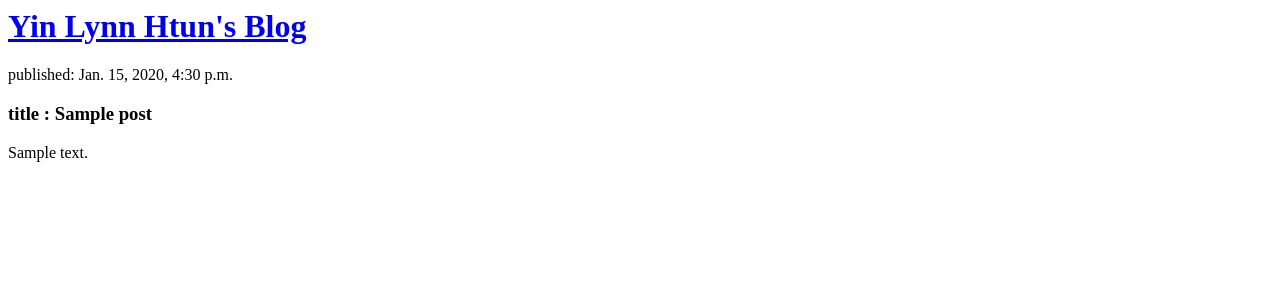
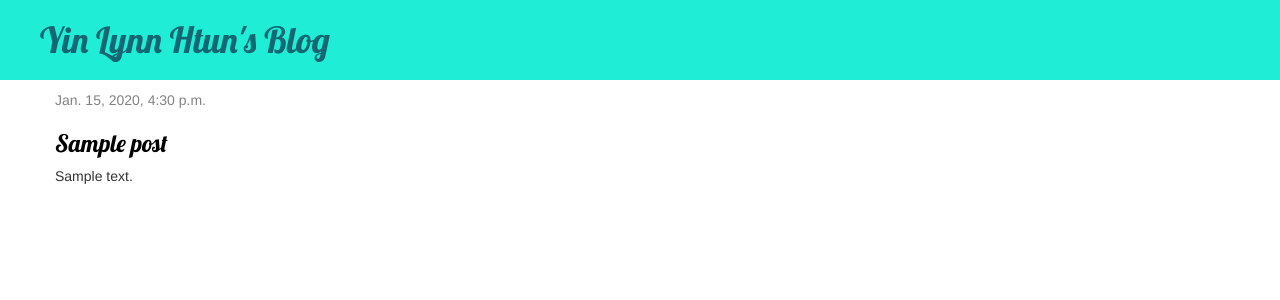
Before and after one commit to Liam-Lynn/DjangoBlog, a Django app: page / in a window 1280 px wide. Shown: the top 300 px of the page. Run offline with Django 3.2, Linux system fonts and the light colour scheme; tables that the repository leaves empty hold one stand-in row (values such as "Sample post"); some libraries are stand-ins or nearby versions.

Commit message:
Added view and template for detailed blog as well as CSS for the site

```diff
--- /dev/null
+++ b/blog/static/css/blog.css
@@ -0,0 +1,46 @@
+h1 a , h3 a {
+  color: #126773;
+  font-family: 'Lobster'
+}
+
+
+.pageheader	{
+  background-color:	#20edd6;
+  margin-top:	0;
+  padding:	20px	20px	20px	40px;
+}
+
+.content {
+  margin-left: 40px
+}
+
+h1 , h2 , h3 , h4{
+  font-family: "Lobster"
+}
+
+.date {
+  color : #828282;
+}
+
+.save {
+  float: right;
+}
+
+.post-form textarea , .post-form input{
+  width : 100%
+}
+
+.top-menu , .top-menu:hover , .top-menu:visited{
+  color : #ffffff;
+  float: right;
+  font-size: 26pt;
+  margin-right: 20px
+}
+
+.post{
+  margin-bottom: 70px
+}
+
+.post h3 a , .post h3 a:visited{
+  color: #000000;
+}
--- /dev/null
+++ b/blog/templates/blog/base.html
@@ -0,0 +1,30 @@
+{% load static %}
+<html>
+  <head>
+    <link	rel="stylesheet"	href="//maxcdn.bootstrapcdn.com/bootstrap/3.2.0/css/bootstrap.min.css">
+    <link	rel="stylesheet"	href="//maxcdn.bootstrapcdn.com/bootstrap/3.2.0/css/bootstrap-theme.min.css">
+    <link	href="//fonts.googleapis.com/css?family=Lobster&subset=latin,latin-ext"	rel="stylesheet"	type="text/css">
+    <link rel="stylesheet"  href="{% static 'css/blog.css' %}">
+    <title>Yin Lynn Htun's blog</title>
+  </head>
+  <body>
+    <div>
+      <h1 class="pageheader">
+        <a href="#"> Yin Lynn Htun's Blog</a>
+      </h1>
+
+    </div>
+
+    <div class="content container">
+      <div class="row">
+        <div class="col-md-8">
+          {% block content %}
+          {% endblock %}
+        </div>
+      </div>
+
+    </div>
+
+
+    </body>
+    </html>
--- a/blog/templates/blog/post_list.html
+++ b/blog/templates/blog/post_list.html
@@ -1,23 +1,14 @@
-<html>
-  <head>
-    <title>Yin Lynn Htun's blog</title>
-  </head>
-  <body>
-    <div>
-      <h1>
-        <a href="#"> Yin Lynn Htun's Blog</a>
-      </h1>
+{% extends 'blog/base.html' %}
 
+{% block content %}
+  {%for post in posts %}
+    <div class="post">
+      <div class="date">
+        <p>{{post.published_date}} </p>
+      </div>
+      <h3><a href="{% url 'post_detail' pk=post.pk %}"> {{post.title}}</a></h3>
+      <p>{{post.text|linebreaksbr }}</p>
+      <br>
     </div>
-
-    <div>
-      {%for post in posts %}
-        <p>published: {{post.published_date}} </p>
-        <h3>title : {{post.title}}</h3>
-        <p>{{post.text|linebreaksbr }}</p>
-        <br>
-      {% endfor %}
-    </div>
-
-    </body>
-    </html>
+  {% endfor %}
+{% endblock %}
--- a/blog/urls.py
+++ b/blog/urls.py
@@ -2,5 +2,6 @@ from	django.urls	import	path
 from	.	import	views
 
 urlpatterns = [
-    path('' , views.post_list , name = 'post_list')
+    path('' , views.post_list , name = 'post_list'),
+    path('post/<int:pk>/' , views.post_detail, name='post_detail')
 ]
--- a/blog/views.py
+++ b/blog/views.py
@@ -1,7 +1,14 @@
 from django.shortcuts import render
 from django.utils import timezone
 from .models import Post
+from django.shortcuts import render, get_object_or_404
+
 # Create your views here.
 def post_list(request):
     posts = Post.objects.filter(published_date__lte = timezone.now()).order_by("published_date")
     return	render(request,	'blog/post_list.html',	{"posts" :posts})
+
+def post_detail(request, pk):
+    Post.objects.get(pk=pk)
+    post = get_object_or_404(Post, pk=pk)
+    return render(request , 'blog/post_detail.html' , {'post':post})
```
Also changed, not shown: blog/templates/blog/post_detail.html (added, +13 -0 lines).
